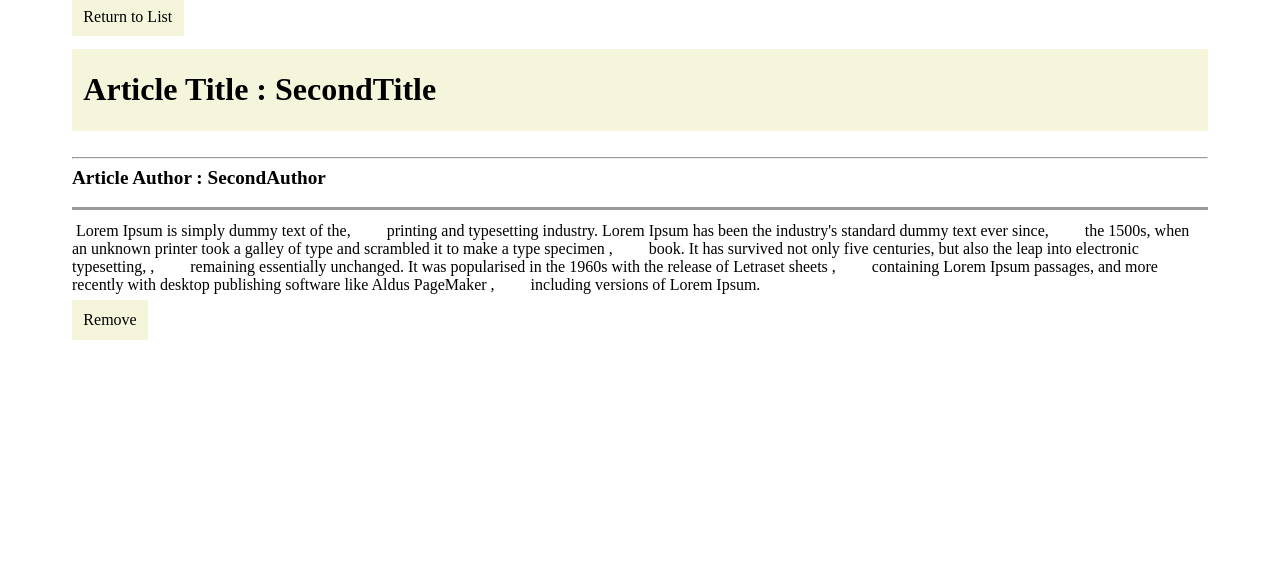
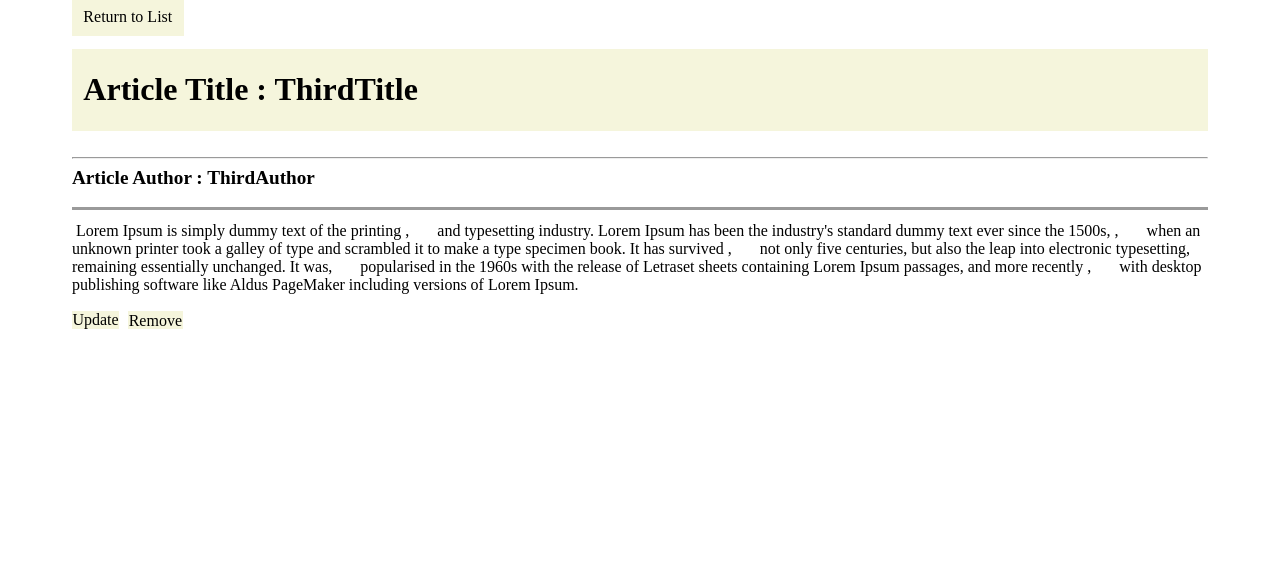
Before and after one commit to cipriRusu/Blogtype-Application, a Flask app: page /item/1 in a window 1280 px wide. Shown: the top 570 px of the page. Run offline with Flask 2, Linux system fonts and the light colour scheme.

Commit message:
Implemented basic post Edit, incomplete (TODO: remove old value)

```diff
--- a/JMBlogWebApp/app.py
+++ b/JMBlogWebApp/app.py
@@ -55,5 +55,20 @@
 
     return redirect('/')
 
+@app.route('/updateItem/<uuid:current_index>', methods=["GET", "POST"])
+def update_item(current_index):
+    if request.method == "GET":
+        for element in db:
+            if element.id == current_index:
+                return render_template("UpdateItem.html", current=element)
+
+    if request.method == "POST":
+        current = BlogPost(
+            request.form['NameInput'],
+            request.form['AuthorInput'],
+            request.form['ContentInput'])
+        db.append(current)
+    return redirect('/')
+
 if __name__ == '__main__':
     app.run('localhost', 4449)
--- a/JMBlogWebApp/static/ContentStyle.css
+++ b/JMBlogWebApp/static/ContentStyle.css
@@ -51,3 +51,17 @@
     padding: 1%;
     background-color: beige;
 }
+
+.EditButton > a {
+    text-decoration: none;
+    color: black;
+    padding: 1%;
+    background-color: beige;
+}
+
+.FooterButtons
+{
+    display: inline-flex;
+    align-items:flex-start;
+    grid-gap: 10%;
+}
--- a/JMBlogWebApp/templates/Content.html
+++ b/JMBlogWebApp/templates/Content.html
@@ -14,6 +14,9 @@
     <hr />
     <p class="ArticleAuthor"> Article Author : {{ current.author }}</p><br />
     <p class="ArticleContent"> {{ current.content }}</p><br />
-    <div class="RemoveButton"><a href=" {{ url_for('remove_item', current_index=current.id) }}">Remove</a></div>
+    <div class="FooterButtons">
+        <div class="EditButton"><a href="{{ url_for('update_item', current_index=current.id) }}">Update</a></div>
+        <div class="RemoveButton"><a href="{{ url_for('remove_item', current_index=current.id) }}">Remove</a></div>
+    </div>
 </body>
 </html>
```
Also changed, not shown: JMBlogWebApp/templates/UpdateItem.html (added, +23 -0 lines), 1 other file.
